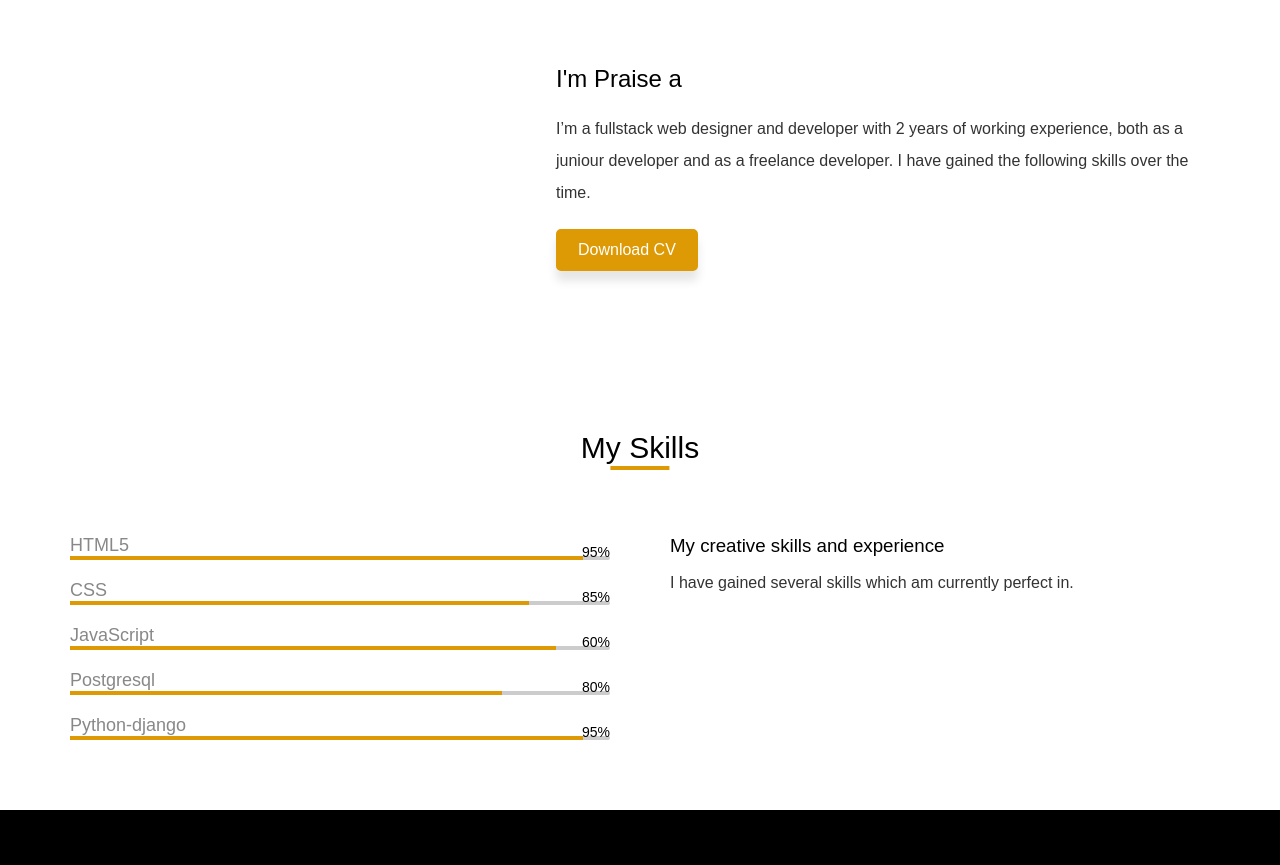
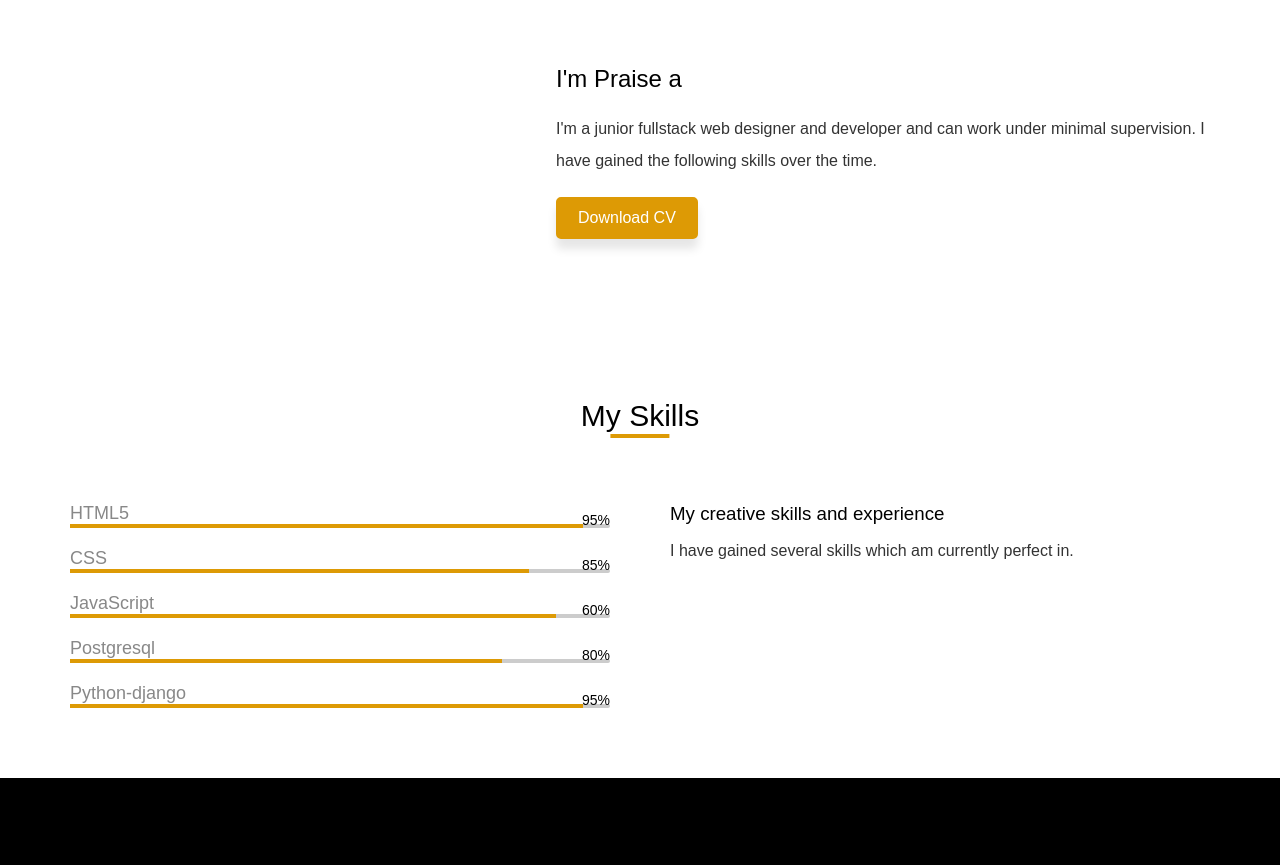
Before and after one commit to praize-laurine/my-portfolio, a plain HTML site: page index.html in a window 1280 px wide. Shown: the part 979-1844 px from the top of the page. Drawn offline with nearby package versions, Linux system fonts and the light colour scheme; a script that the page names is missing.

Commit message:
made changes

```diff
--- a/index.html
+++ b/index.html
@@ -105,10 +105,10 @@
         <div class="right" data-aos="fade-left" data-aos-duration="2000">
           <h1>I'm Praise a <span id="type2"></span></h1>
           <p>
-          I’m a fullstack web designer and developer with 2 years
-          of working experience, both as a juniour developer and as
-          a freelance developer. I have gained the following skills
-          over the time.
+          I'm a junior fullstack web designer and developer
+         and can work under minimal supervision.
+         I have gained the following skills  over the time.
+
           </p>
           <a href="#" class="btn">Download CV</a>
         </div>
```
